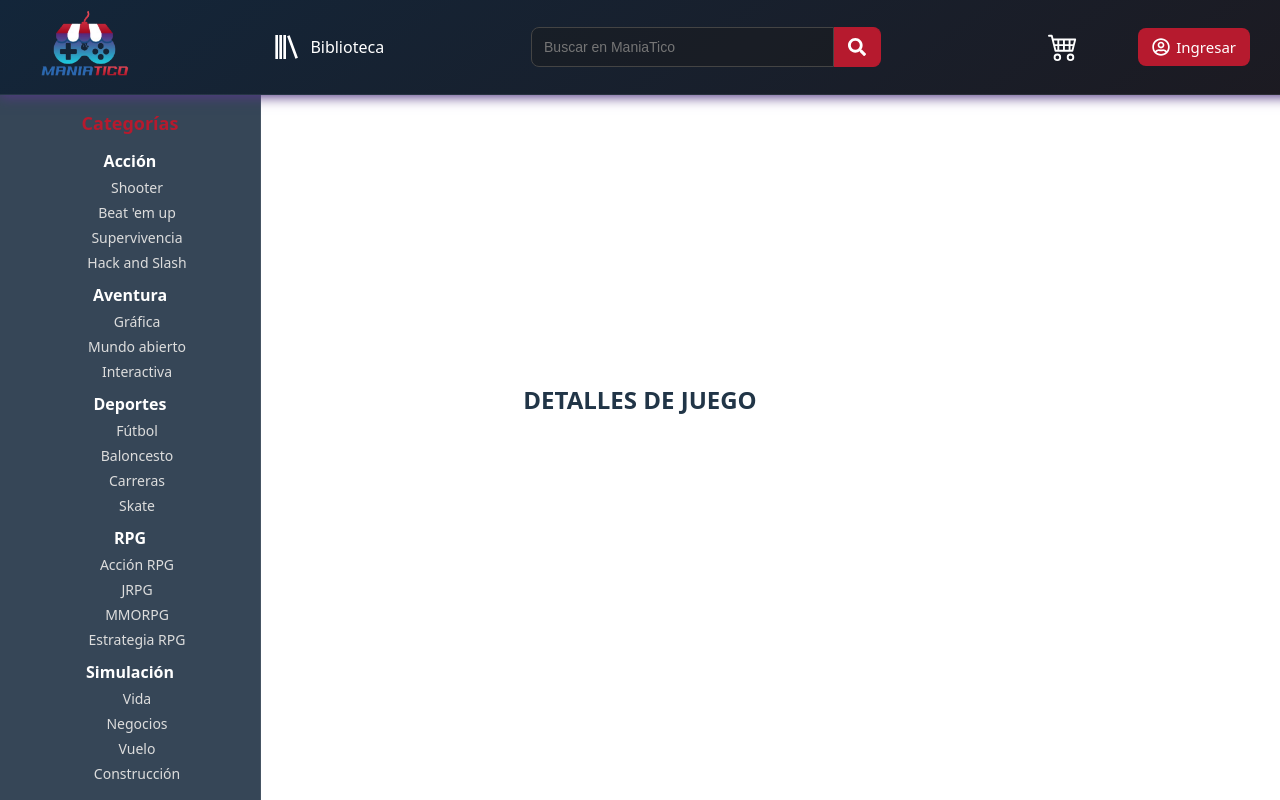
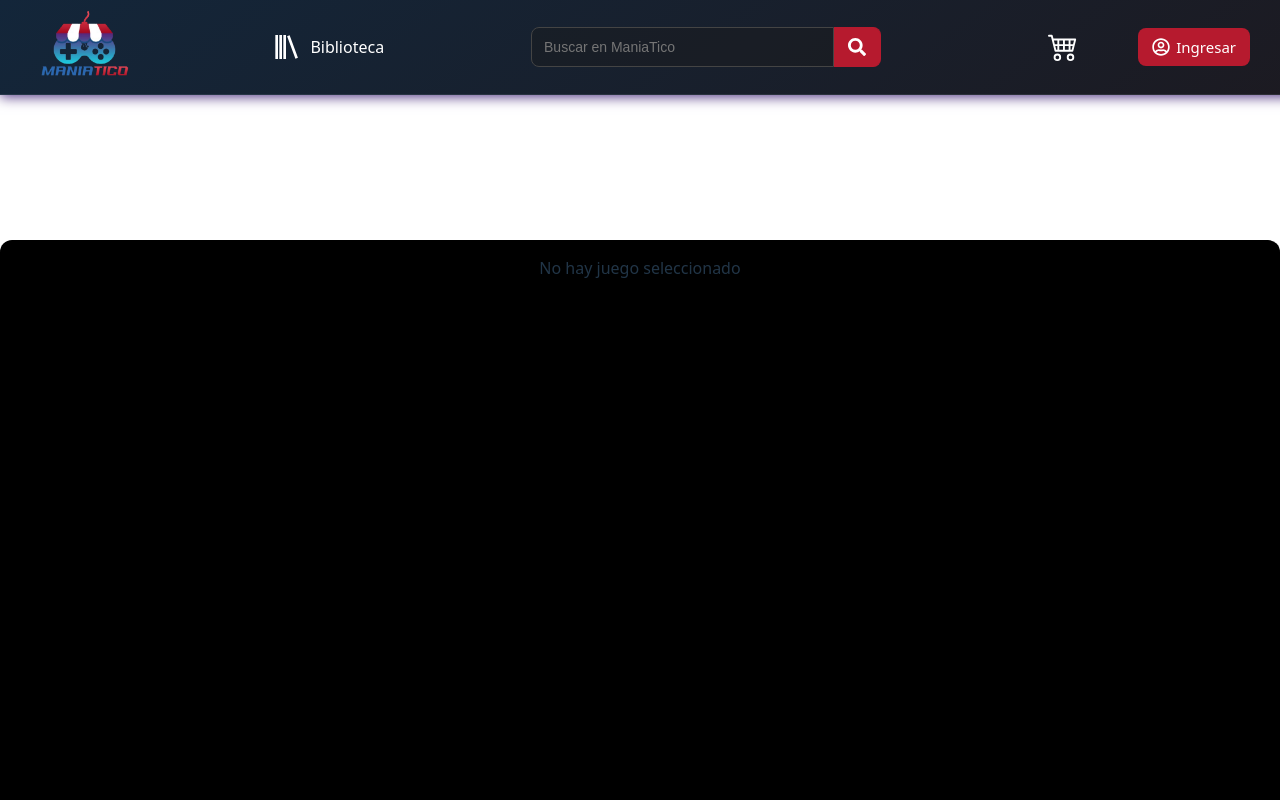
Before and after one commit to HemaniakAE/ManiaTico_Prototipo, a React (Vite) app: page /gameview in a window 1280 px wide. Built offline with nearby package versions, Linux system fonts and the light colour scheme.

Commit message:
Añade banner de videojuego al clickear sobre él
Corrige código de gamecard para enviar información del juego

```diff
--- a/src/App.jsx
+++ b/src/App.jsx
@@ -2,13 +2,16 @@ import { Routes, Route } from "react-router-dom";
 import Home from "./pages/Home/Home";
 import Auth from "./pages/Auth/Auth";
 import { SearchProvider } from "./Context/SearchContext";
+import { GameSelectionProvider } from "./Context/GameSelectionContext";
 import SearchResults from "./pages/Search/SearchResults";
 import GameView from "./pages/GameView/GameView";
 import ShopCenter from "./pages/ShopCenter/ShopCenter";
 import Library from "./pages/Library/Library";
 
+
 function App() {
   return (
+    <GameSelectionProvider>
       <SearchProvider>
         <Routes>
           <Route path="/" element={<Home />} />
@@ -19,6 +22,7 @@ function App() {
           <Route path="/shopcenter" element={<ShopCenter />} />
         </Routes>
       </SearchProvider>
+    </GameSelectionProvider>
   );
 }
 
--- /dev/null
+++ b/src/Components/GameBanner.css
@@ -0,0 +1,37 @@
+.game-banner {
+  position: relative;
+  width: 100%;
+  aspect-ratio: 2 / 1; /* Mantiene proporción para tu imagen 2:1 */
+  border-radius: 12px;
+  overflow: hidden;
+  background: #000; /* por si la imagen no carga */
+}
+
+/* La imagen se oscurece ligeramente */
+.banner-image {
+  width: 100%;
+  height: 100%;
+  object-fit: cover; /* Hace que llene el banner sin bordes */
+  filter: brightness(65%); /* Oscurecer para dar enfoque al texto */
+}
+
+/* Capa de degradado inferior */
+.game-banner::after {
+  content: "";
+  position: absolute;
+  bottom: 0;
+  left: 0;
+  width: 100%;
+  height: 50%;
+  background: linear-gradient(to bottom, transparent, rgba(0, 0, 0, 0.95));
+}
+
+/* Contenido encima del banner (título, boton, etc) */
+.game-banner-content {
+  position: absolute;
+  bottom: 20px;
+  left: 40px;
+  color: #fff;
+  z-index: 2;
+  text-align: left;
+}
--- /dev/null
+++ b/src/Components/GameBanner.jsx
@@ -0,0 +1,25 @@
+import React, { useContext } from "react";
+import { GameSelectionContext } from "../Context/GameSelectionContext";
+import "./GameBanner.css";
+
+export default function GameBanner() {
+  const { selectedGame } = useContext(GameSelectionContext);
+
+  if (!selectedGame) {
+    return (
+      <div className="game-banner placeholder">
+        <p>No hay juego seleccionado</p>
+      </div>
+    );
+  }
+
+  return (
+    <div className="game-banner">
+      <img
+        src={`/src/assets/games/${selectedGame.image}`}
+        alt={selectedGame.name}
+        className="banner-image"
+      />
+    </div>
+  );
+}
--- a/src/Components/GameCard.jsx
+++ b/src/Components/GameCard.jsx
@@ -1,11 +1,14 @@
 // src/Components/GameCard.jsx
-import React from "react";
+import React, { useContext } from "react";
 import { useNavigate } from "react-router-dom";
 import "./GameCard.css";
+import { GameSelectionContext } from "../Context/GameSelectionContext";
 
 export default function GameCard({ game, variant = "default", onClick }) {
     const navigate = useNavigate();
+    const { setSelectedGame } = useContext(GameSelectionContext);
     const gameCardClick = () => {
+        setSelectedGame(game);
         navigate("/gameview"); // Ir a gameview
     }
 
--- /dev/null
+++ b/src/Context/GameSelectionContext.jsx
@@ -0,0 +1,14 @@
+// src/Context/GameSelectionContext.jsx
+import React, { createContext, useState } from "react";
+
+export const GameSelectionContext = createContext();
+
+export const GameSelectionProvider = ({ children }) => {
+  const [selectedGame, setSelectedGame] = useState(null);
+
+  return (
+    <GameSelectionContext.Provider value={{ selectedGame, setSelectedGame }}>
+      {children}
+    </GameSelectionContext.Provider>
+  );
+};
--- a/src/data/games.json
+++ b/src/data/games.json
@@ -6,7 +6,7 @@
     "categories": ["Acción", "Plataformas", "Aventura"],
     "price": 7500,
     "description": "Don Memo es un valiente toro que emprende un último viaje a través de Costa Rica para rescatar a su nieta y enfrentar al Pisuicas. Lucha contra leyendas y sombras del pasado en este pixel platformer 2D lleno de folclore tico y acción intensa.",
-    "image": "DonMemo.jpg"
+    "image": "DonMemo.png"
   },
   {
     "id": 2,
--- a/src/index.css
+++ b/src/index.css
@@ -17,24 +17,11 @@
   -moz-osx-font-smoothing: grayscale;
 }
 
-/*
-a {
-  font-weight: 500;
-  color: #646cff;
-  text-decoration: inherit;
-}
-a:hover {
-  color: #535bf2;
-}
-*/
-
 body {
   margin: 0;
-  display: flex;
-  place-items: center;
   min-width: 320px;
   min-height: 100vh;
-
+  display: block; /* Restauramos el comportamiento normal */
 }
 
 h1 {
--- a/src/pages/GameView/GameView.css
+++ b/src/pages/GameView/GameView.css
@@ -1,17 +1,28 @@
-#root {
-  max-width: 1280px;
-  margin: 0 auto;
-  padding: 2rem;
-  text-align: center;
+.game-view-layout {
+  position: fixed;
+  display: flex;
+  flex-direction: column;
+  align-items: center; /* Centra horizontalmente */
+  padding-top: 50px; /* Separación debajo del Header */
+  width: 100%;
+  max-height: 1280px;
+  left: 0;
 }
 
-.game-details-layout {
+/* Banner */
+.game-view-banner {
+  width: 100%;
+  height: 955px; /* Ajusta según necesites */
+  aspect-ratio: 2 / 1;
   display: flex;
-  margin-top: 70px;
+  justify-content: center;
+  align-items: center;
+
 }
 
-.game-details-content {
-  margin-left: 220px;
-  padding: 20px;
+/* Detalles del juego */
+.game-view-content {
+  margin-top: 70px; /* Espacio entre banner y contenido */
+  text-align: center;
   width: 100%;
 }
--- a/src/pages/GameView/GameView.jsx
+++ b/src/pages/GameView/GameView.jsx
@@ -1,15 +1,18 @@
 import './GameView.css'
 import Header from '../../Components/Header'
-import Sidebar from '../../Components/Sidebar'
+import GameBanner from '../../Components/GameBanner';
 
 function GameView() {
   return (
     <>
       <Header />
       <div className='game-view-layout'>
-        <Sidebar />
+        <div className='game-view-banner'>
+          <GameBanner />
+        </div>
+
         <div className="game-view-content">
-         <h2>DETALLES DE JUEGO</h2>
+          <h2>DETALLES DE JUEGO</h2>
         </div>
       </div>
     </>
```
Also changed, not shown: src/assets/games/DonMemo.jpg (deleted), src/assets/games/DonMemo.png (added). Lines whose indentation alone changed are shown as unchanged.
